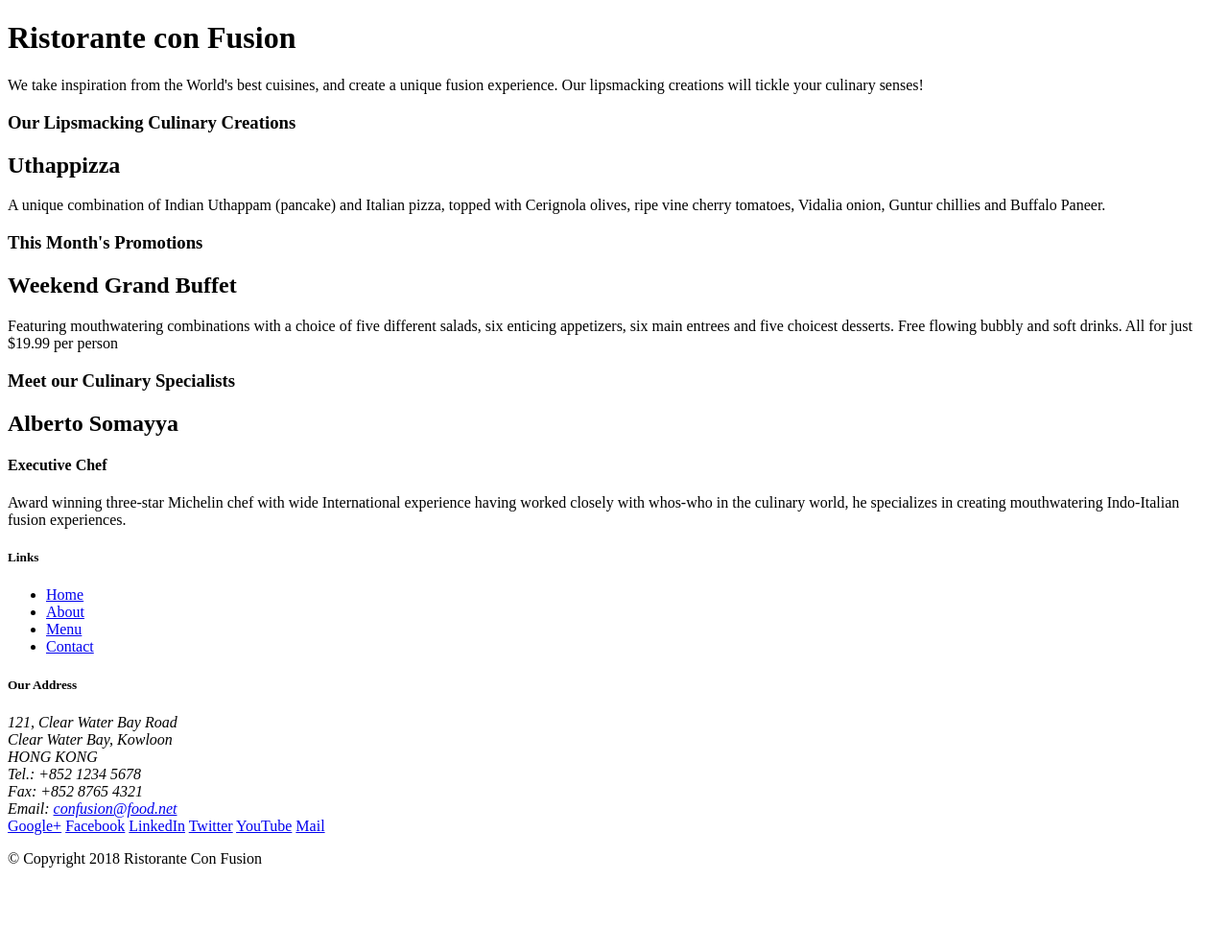
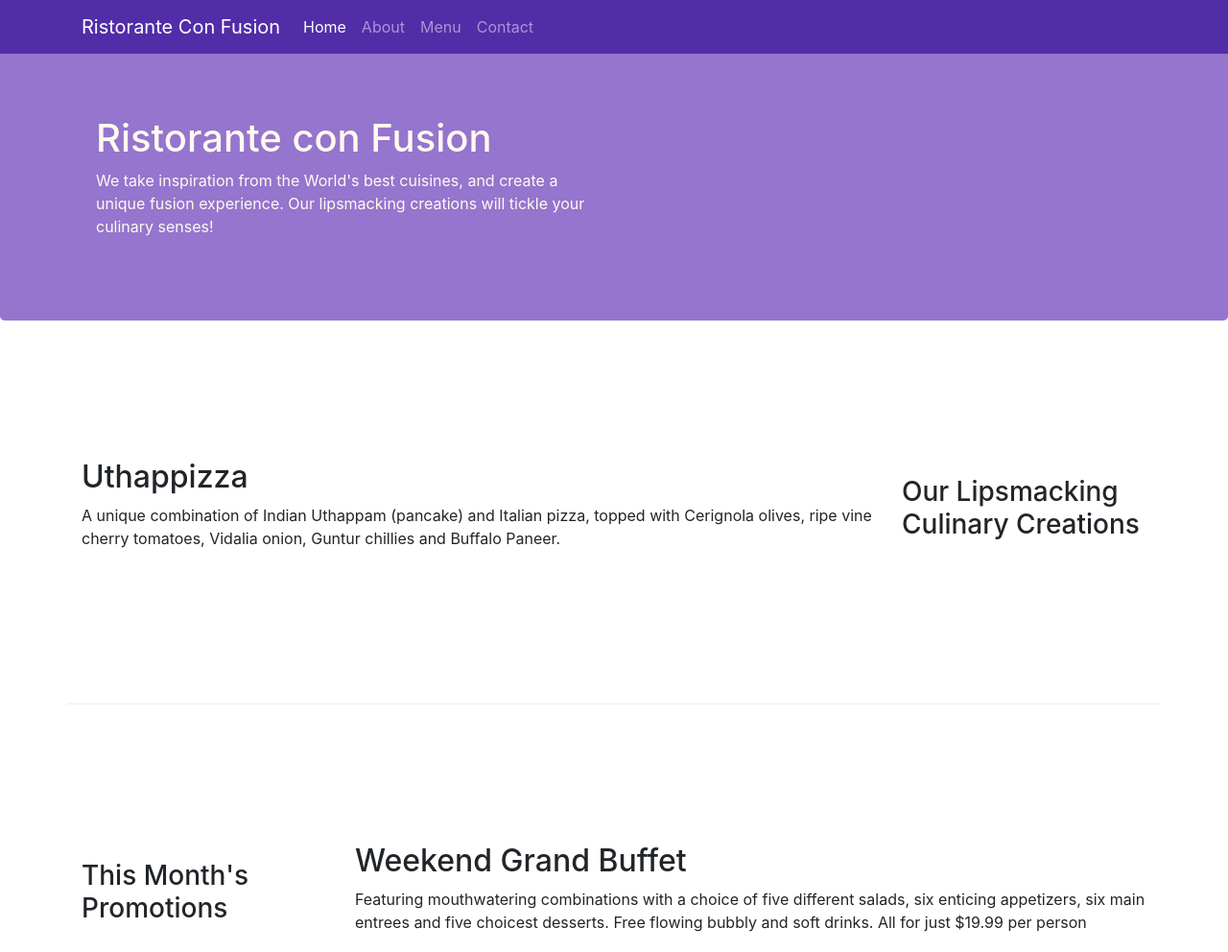
Before and after one commit to AdrianLN0122/Confusion, a website: page index.html in a window 1280 px wide. Shown: the top 992 px of the page at 96% size. Before the commit the page ends 920 px from the top, so only its background shows below. Drawn offline with nearby package versions, Linux system fonts and the light colour scheme.

Commit message:
Navigation Bar con index y About us

```diff
--- /dev/null
+++ b/css/styles.css
@@ -0,0 +1,39 @@
+.row-header{
+    margin: 0px auto;
+    padding: 0px auto;
+}
+
+.row-content{
+    margin:0 px auto;
+    padding: 20px 0px 20px 0px;
+    border-bottom: 1px ridge;
+    min-height: 400px;
+}
+
+.footer{
+    background-color: #D1C4E9;
+    margin: 0px auto;
+    padding: 20px 0px 20px 0px;
+}
+
+.jumbotron{
+    padding:70px 30px 70px 30px;
+    margin: 0px auto;
+    background: #9575CD;
+    color: floralwhite;
+}
+
+.address{
+    font-size: 80%;
+    margin: 0px;
+    color: #0f0f0f;
+}
+
+body{
+    padding:50px 0px 0px 0px;
+    z-index:0px;
+}
+
+.navbar-dark{
+    background-color: #512DA8;
+}
--- a/index.html
+++ b/index.html
@@ -2,51 +2,75 @@
 <html lang="en">
 
 <head>
+            <!-- Required meta tags always come first -->
+            <meta charset="utf-8">
+            <meta name="viewport" content="width=device-width, initial-scale=1, shrink-to-fit=no">
+            <meta http-equiv="x-ua-compatible" content="ie=edge">
+
+            <!-- Bootstrap CSS -->
+            <link rel="stylesheet" href="node_modules/bootstrap/dist/css/bootstrap.min.css">
+            <link rel="stylesheet" href="css/styles.css">
     <title>Ristorante Con Fusion</title>
 </head>
 
 <body>
+    <nav class="navbar navbar-dark navbar-expand-sm fixed-top">
+        <div class="container">
+            <button class="navbar-toggler" type="button" data-toggle="collapse" data-target="#Navbar">
+                <span class="navbar-toggler-icon"></span>
+            </button>
+           <a class="navbar-brand" href="#">Ristorante Con Fusion</a>
+           <div class="collapse navbar-collapse" id="Navbar">
+                <ul class="navbar-nav mr-auto">
+                    <li class="nav-item active"><a class="nav-link" href="#">Home</a></li>
+                    <li class="nav-item"><a class="nav-link" href="./aboutus.html">About</a></li>
+                    <li class="nav-item"><a class="nav-link" href="#">Menu</a></li>
+                    <li class="nav-item"><a class="nav-link" href="#">Contact</a></li>
+                </ul>
+            </div>
+        </div>
+    </nav>
 
-    <header>
-        <div>
-            <div>
-                <div>
+    <header class="jumbotron">
+        <div class="container">
+            <div class="row row-header">
+                <div class="col-12 col-sm-6">
                     <h1>Ristorante con Fusion</h1>
                     <p>We take inspiration from the World's best cuisines, and create a unique fusion experience. Our lipsmacking creations will tickle your culinary senses!</p>
                 </div>
-                <div>
+                <div class="col-12 col-sm">
                 </div>
             </div>
         </div>
     </header>
 
-    <div>
-        <div>
-            <div>
+    <div class="container">
+        <div class="row row-content align-items-center">
+            <div class="col-12 col-sm-4 order-sm-last col-md-3">
                 <h3>Our Lipsmacking Culinary Creations</h3>
             </div>
-            <div>
+            <div class="col col-sm order-sm-first col-md">
                 <h2>Uthappizza</h2>
                 <p>A unique combination of Indian Uthappam (pancake) and Italian pizza, topped with Cerignola olives, ripe vine cherry tomatoes, Vidalia onion, Guntur chillies and Buffalo Paneer.</p>
             </div>
         </div>
 
 
-        <div>
-            <div>
+        <div class="row row-content align-items-center">
+            <div class="col-12 col-sm-4 col-md-3">
                 <h3>This Month's Promotions</h3>
             </div>
-            <div>
+            <div v class="col col-sm col-md">
                 <h2>Weekend Grand Buffet</h2>
                 <p>Featuring mouthwatering combinations with a choice of five different salads, six enticing appetizers, six main entrees and five choicest desserts. Free flowing bubbly and soft drinks. All for just $19.99 per person </p>
             </div>
         </div>
 
-        <div>
-            <div>
+        <div class="row row-content align-items-center">
+            <div class="col-12 col-sm-4 order-sm-last col-md-3">
                 <h3>Meet our Culinary Specialists</h3>
             </div>
-            <div>
+            <divv class="col col-sm order-sm-first col-md">
                 <h2>Alberto Somayya</h2>
                 <h4>Executive Chef</h4>
                 <p>Award winning three-star Michelin chef with wide International experience having worked closely with whos-who in the culinary world, he specializes in creating mouthwatering Indo-Italian fusion experiences. </p>
@@ -54,19 +78,19 @@
         </div>
     </div>
 
-    <footer>
-        <div>
-            <div>
-                <div>
+    <footer class="footer">
+        <div class= "container">
+            <div class="row">
+                <div class="col-4 offset-1 col-sm-2">
                     <h5>Links</h5>
-                    <ul>
-                        <li><a href="#">Home</a></li>
-                        <li><a href="#">About</a></li>
+                    <ul class="list-unstyled">
+                        <li><a href="./index.html">Home</a></li>
+                        <li><a href="./aboutus.html">About</a></li>
                         <li><a href="#">Menu</a></li>
                         <li><a href="#">Contact</a></li>
                     </ul>
                 </div>
-                <div>
+                <div class="col-7 col-sm-5">
                     <h5>Our Address</h5>
                     <address>
 		              121, Clear Water Bay Road<br>
@@ -77,8 +101,8 @@
 		              Email: <a href="mailto:confusion@food.net">confusion@food.net</a>
 		           </address>
                 </div>
-                <div>
-                    <div>
+                <div class="col-12 col-sm-4 align-self-center">
+                    <div class="text-center">
                         <a href="http://google.com/+">Google+</a>
                         <a href="http://www.facebook.com/profile.php?id=">Facebook</a>
                         <a href="http://www.linkedin.com/in/">LinkedIn</a>
@@ -88,14 +112,17 @@
                     </div>
                 </div>
            </div>
-           <div>
-                <div>
+           <div class="row justify-content-center">
+                <div class="col-auto">
                     <p>© Copyright 2018 Ristorante Con Fusion</p>
                 </div>
            </div>
         </div>
     </footer>
-
+        <!-- jQuery first, then Popper.js, then Bootstrap JS. -->
+        <script src="node_modules/jquery/dist/jquery.slim.min.js"></script>
+        <script src="node_modules/popper.js/dist/umd/popper.min.js"></script>
+        <script src="node_modules/bootstrap/dist/js/bootstrap.min.js"></script>
 </body>
 
 </html>
--- a/package.json
+++ b/package.json
@@ -12,5 +12,10 @@
   "license": "ISC",
   "devDependencies": {
     "lite-server": "^2.3.0"
+  },
+  "dependencies": {
+    "bootstrap": "^4.0.0",
+    "jquery": "^3.3.1",
+    "popper.js": "^1.12.9"
   }
 }
```
Also changed, not shown: aboutus.html (added, +135 -0 lines), 2 other files.
